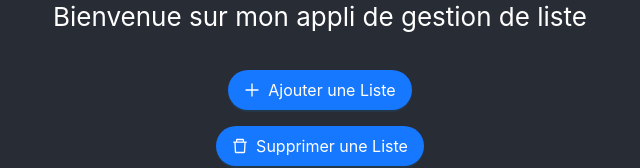
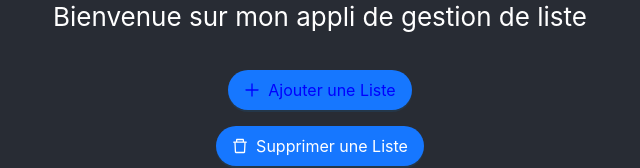
Before and after one commit to huipfe/todo-app, a React (Create React App) app: page / in a window 1280 px wide. Shown: the part 509-677 px from the top of the page, without its empty margins (320-960 px from the left). Built offline with nearby package versions, Linux system fonts and the light colour scheme.

Commit message:
4e commit useState Color blue to red

```diff
--- a/src/App.jsx
+++ b/src/App.jsx
@@ -1,5 +1,7 @@
 import './App.css';
 import logo from './logo.png';
+
+import { useState } from 'react';
 
 import { Button, DatePicker, Space, Tooltip, version } from "antd";
 import 'antd/dist/reset.css';
@@ -8,6 +10,8 @@ import { PlusOutlined, DeleteOutlined } from '@ant-design/icons';
 import MyButton from './Component/MyButton';
 
 function App() {
+  const [color, setColor] = useState("blue");
+
   return (
     <div className="App">
       <header className="App-header" >
@@ -17,9 +21,10 @@ function App() {
       <MyButton
       type="primary"
       shape="round"
+      color={color}
       size="large"
       tooltip="Ajouter une liste"
-      onClick={() => console.log("Ajouter une liste")}
+      onClick={() => setColor("red")}
         icon={<PlusOutlined /> }
       >
       Ajouter une Liste
--- a/src/Component/MyButton.jsx
+++ b/src/Component/MyButton.jsx
@@ -8,6 +8,7 @@ return (
     <Tooltip title={props.tooltip}>
         <Button
             className="m-2"
+            style={{color:props.color}}
             type={props.type}
             shape={props.shape}
             size={props.size}
```
